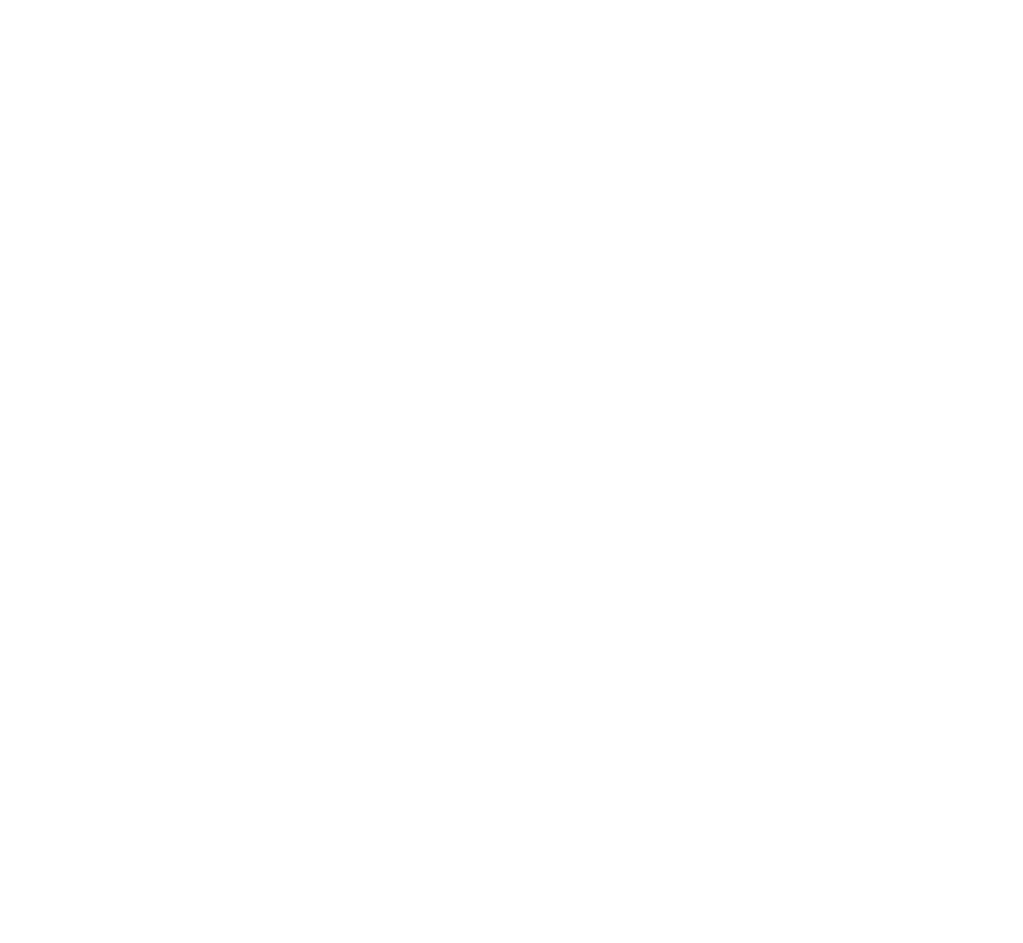
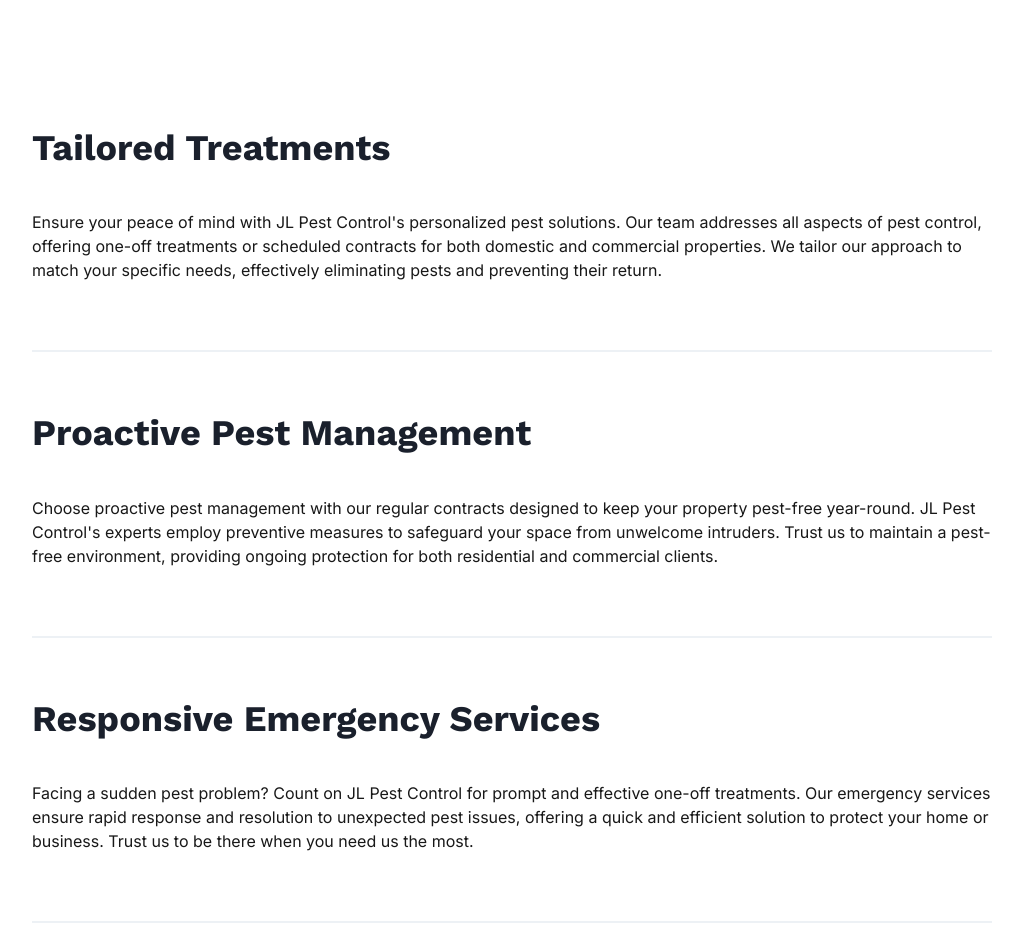
Before and after one commit to RaeesaParker/pest-control, a React (Create React App) app: page / in a window 1280 px wide. Shown: the part 480-1423 px from the top of the page, without its empty margins (128-1151 px from the left). Before the commit the page ends 800 px from the top, so only its background shows below. Built offline with nearby package versions, Linux system fonts and the light colour scheme.

Commit message:
Add details

```diff
--- a/src/components/common/NavBar.tsx
+++ b/src/components/common/NavBar.tsx
@@ -9,6 +9,7 @@ export const NavBar = () => {
 
   return (
     <Flex
+      w="100vw"
       bg="red.dark"
       justifyContent="space-around"
       alignItems="center"
--- /dev/null
+++ b/src/components/homepage/Details.tsx
@@ -0,0 +1,25 @@
+import { Divider, Flex, Heading, Text } from "@chakra-ui/react"
+
+import { detailOne, detailThree, detailTwo, headingOne, headingThree, headingTwo } from "../../constants/content"
+
+export const Details = () => {
+  return (
+    <Flex gap="10" flexDirection="column">
+      <Flex gap="10" flexDirection="column">
+        <Heading as="h2">{headingOne}</Heading>
+        <Text color="tones.darkBlack">{detailOne}</Text>
+        <Divider mt="7" mb="5" border="1px solid tones.darkGrey"/>
+      </Flex>
+      <Flex gap="10" flexDirection="column">
+        <Heading as="h2">{headingTwo}</Heading>
+        <Text color="tones.darkBlack">{detailTwo}</Text>
+        <Divider mt="7" mb="5" border="1px solid tones.darkGrey"/>
+      </Flex>
+      <Flex gap="10" flexDirection="column">
+        <Heading as="h2">{headingThree}</Heading>
+        <Text color="tones.darkBlack">{detailThree}</Text>
+        <Divider mt="7" mb="5" border="1px solid tones.darkGrey"/>
+      </Flex>
+    </Flex>
+  )
+}
--- a/src/components/homepage/Hero.tsx
+++ b/src/components/homepage/Hero.tsx
@@ -19,7 +19,6 @@ export const Hero = () => {
         flexDirection="column"
         justifyContent="center"
         gap="10"
-        ml="10"
       >
         <Heading as="h1">JL Pest Control</Heading>
         <Text color="tones.darkGrey">{heroStrapLine} </Text>
--- a/src/constants/content.tsx
+++ b/src/constants/content.tsx
@@ -3,3 +3,23 @@
 // HERO STRAPLINE
 export const heroStrapLine =
   "All aspects of pest control undertaken, from one off treatments to regular contracts for domestic and commercial properties."
+
+
+// HOMEPAGE DETAILS
+export const headingOne =
+  "Tailored Treatments"
+
+export const detailOne =
+  "Ensure your peace of mind with JL Pest Control's personalized pest solutions. Our team addresses all aspects of pest control, offering one-off treatments or scheduled contracts for both domestic and commercial properties. We tailor our approach to match your specific needs, effectively eliminating pests and preventing their return."
+
+export const headingTwo =
+  "Proactive Pest Management"
+
+export const detailTwo =
+  "Choose proactive pest management with our regular contracts designed to keep your property pest-free year-round. JL Pest Control's experts employ preventive measures to safeguard your space from unwelcome intruders. Trust us to maintain a pest-free environment, providing ongoing protection for both residential and commercial clients."
+
+export const headingThree =
+  "Responsive Emergency Services"
+
+export const detailThree =
+  "Facing a sudden pest problem? Count on JL Pest Control for prompt and effective one-off treatments. Our emergency services ensure rapid response and resolution to unexpected pest issues, offering a quick and efficient solution to protect your home or business. Trust us to be there when you need us the most."
--- a/src/constants/theme.tsx
+++ b/src/constants/theme.tsx
@@ -11,7 +11,8 @@ export const theme = extendTheme({
 			white:"#ffffff",
 			darkGrey:"#718096",
 			lightGrey:"#F5F5F5",
-			black:"#2D3748"
+			black:"#2D3748",
+			darkBlack:"#181818"
 		}
   },
   fonts: {
--- a/src/pages/Homepage.tsx
+++ b/src/pages/Homepage.tsx
@@ -1,17 +1,28 @@
-import { Box, useBreakpointValue } from "@chakra-ui/react"
+import { Box, Flex, useBreakpointValue } from "@chakra-ui/react"
 
 import { NavBar } from "../components/common/NavBar"
+import { Details } from "../components/homepage/Details";
 import { Hero } from "../components/homepage/Hero";
 
 export const Homepage = () => {
   const isMobile = useBreakpointValue({ base: true, lg: false });
 
   return (
-    <Box>
+    <Flex
+      flexDirection="column"
+      alignItems="center"
+      gap= {isMobile ? "10vh" : "15vh"}
+    >
       <NavBar />
-      <Box p="20">
+      <Flex
+        w="75%"
+        flexDirection="column"
+        gap= {isMobile ? "10vh" : "20vh"}
+        alignItems="center"
+      >
         <Hero />
-      </Box>
-    </Box>
+        <Details />
+      </Flex>
+    </Flex>
   )
 }
```
